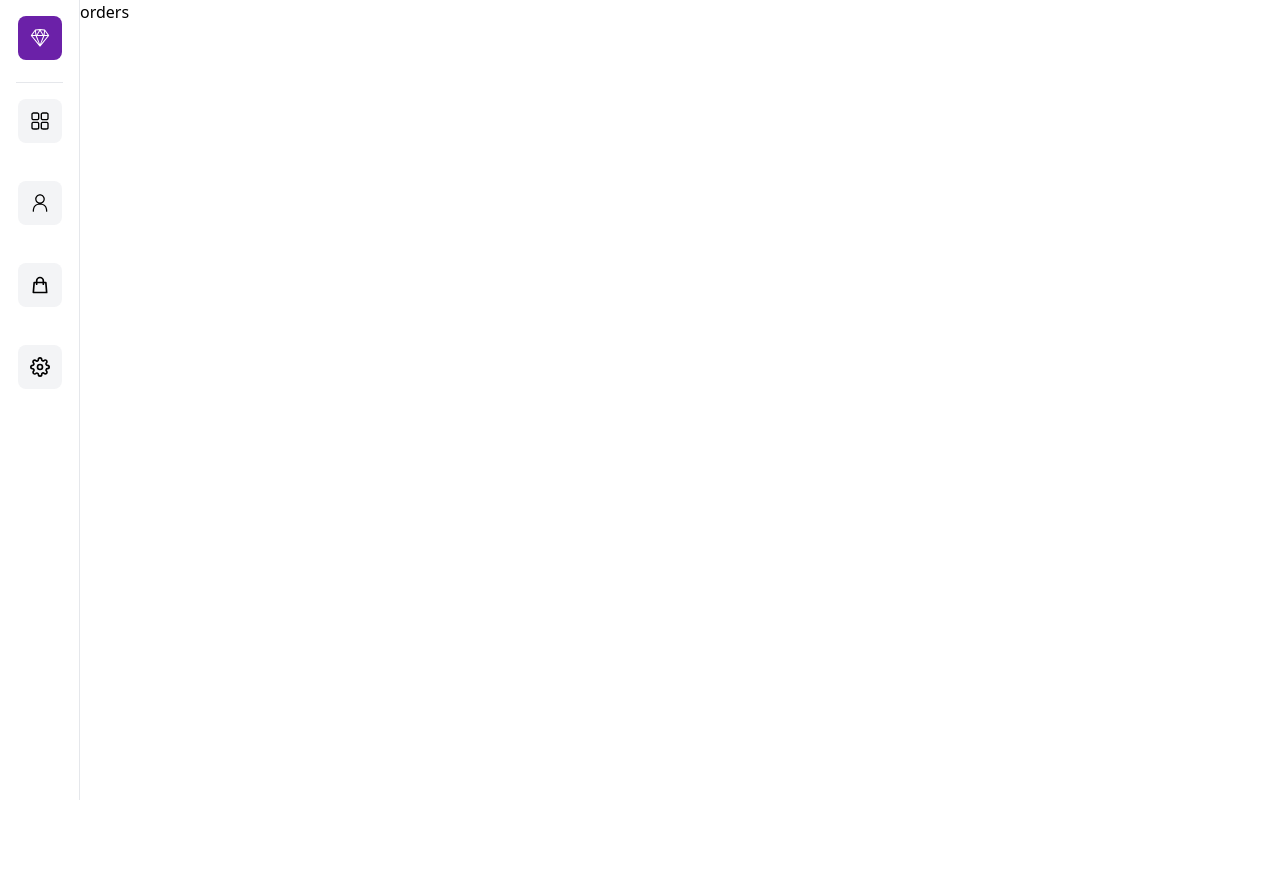
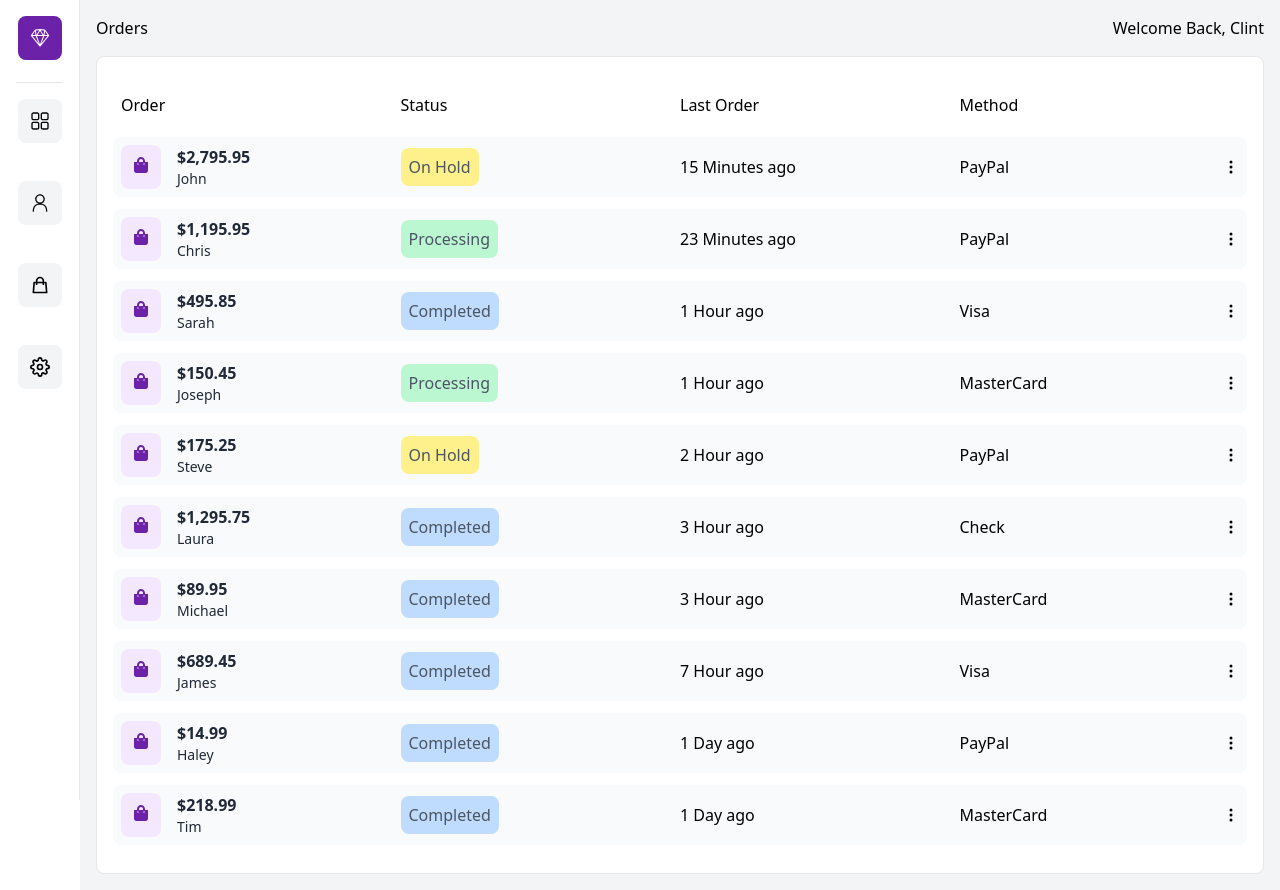
Before and after one commit to marcinnnnb/user-dashboard, a Next.js app: page /orders in a window 1280 px wide. Before the commit the page ends 800 px from the top, so only its background shows below. Built offline with nearby package versions, Linux system fonts and the light colour scheme.

Commit message:
feature: orders

```diff
--- a/pages/orders.jsx
+++ b/pages/orders.jsx
@@ -1,7 +1,63 @@
 import React from 'react';
+import { FaShoppingBag } from 'react-icons/fa';
+import { BsThreeDotsVertical } from 'react-icons/bs';
+import { data } from '@/data/data';
 
 const orders = () => {
-  return <div>orders</div>;
+  return (
+    <div className="bg-gray-100 min-h-screen">
+      <div className="flex justify-between px-4 pt-4">
+        <h2>Orders</h2>
+        <h2>Welcome Back, Clint</h2>
+      </div>
+      <div className="p-4">
+        <div className="w-full m-auto p-4 border rounded-lg bg-white overflow-y-auto">
+          <div className="my-3 p-2 grid md:grid-cols-4 sm:grid-cols-3 grid-cols-2 items-center justify-between cursor-pointer">
+            <span>Order</span>
+            <span className="sm:text-left text-right">Status</span>
+            <span className="hidden md:grid">Last Order</span>
+            <span className="hidden sm:grid">Method</span>
+          </div>
+          <ul>
+            {data.map((order, id) => (
+              <li
+                key={id}
+                className="bg-gray-50 hover:bg-gray-100 rounded-lg my-3 p-2 grid md:grid-cols-4 sm:grid-cols-3 grid-cols-2 items-center justify-between cursor-pointer"
+              >
+                <div className="flex">
+                  <div className="bg-purple-100 p-3 rounded-lg">
+                    <FaShoppingBag className="text-purple-800" />
+                  </div>
+                  <div className="pl-4">
+                    <p className="text-gray-800 font-bold">${order.total.toLocaleString()}</p>
+                    <p className="text-gray-800 text-sm">{order.name.first}</p>
+                  </div>
+                </div>
+                <p className="text-gray-600 sm:text-left text-right">
+                  <span
+                    className={
+                      order.status === 'Processing'
+                        ? 'bg-green-200 p-2 rounded-lg'
+                        : order.status === 'Completed'
+                        ? 'bg-blue-200 p-2 rounded-lg'
+                        : 'bg-yellow-200 p-2 rounded-lg'
+                    }
+                  >
+                    {order.status}
+                  </span>
+                </p>
+                <p className="hidden md:flex">{order.date}</p>
+                <div className="sm:flex hidden justify-between items-center">
+                  <p>{order.method}</p>
+                  <BsThreeDotsVertical />
+                </div>
+              </li>
+            ))}
+          </ul>
+        </div>
+      </div>
+    </div>
+  );
 };
 
 export default orders;
```
